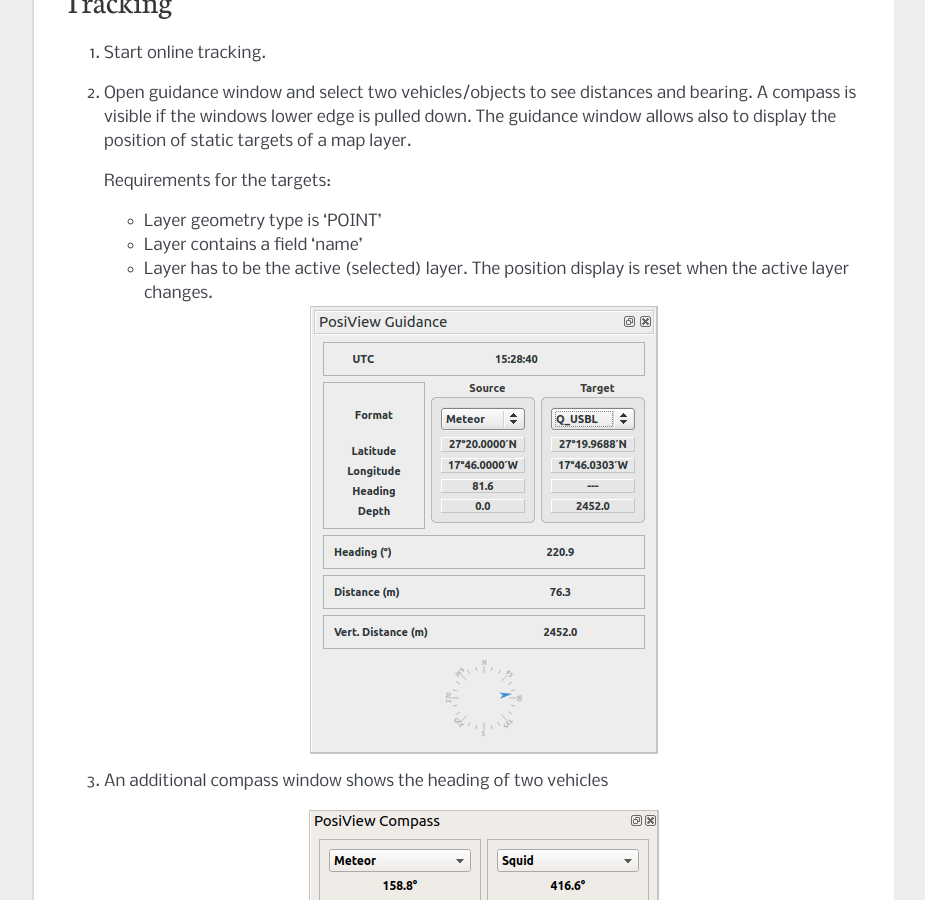
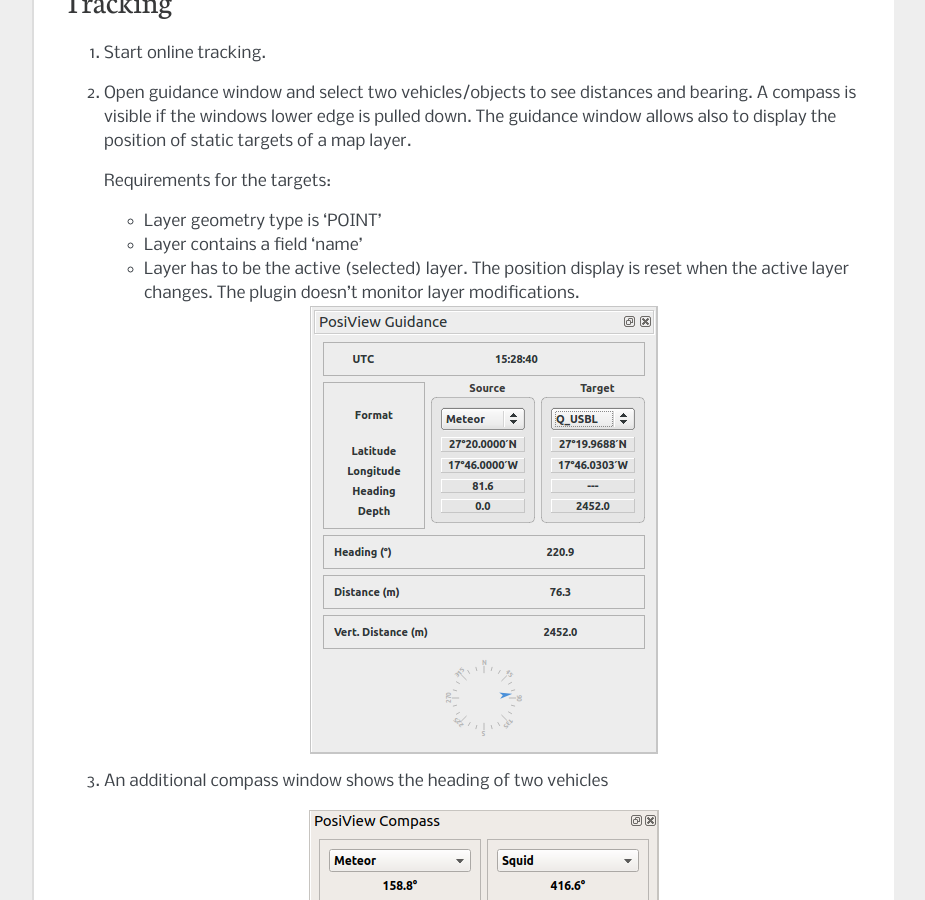
Before and after one commit to jrenken/qgis-PosiView, a Sphinx documentation site: the page built from help/source/index.rst, in a window 1280 px wide and 900 px high, scrolled down 2574 px. Shown: the whole window, without its empty margins (198-1123 px from the left). Built offline with Sphinx 7.4.7, drawn with Linux system fonts in a browser that asks for light colours; formulas are drawn with MathJax 3.

Commit message:
again docu

```diff
--- a/help/source/index.rst
+++ b/help/source/index.rst
@@ -102,7 +102,7 @@
 
    * Layer geometry type is 'POINT'
    * Layer contains a field 'name'
-   * Layer has to be the active (selected) layer. The position display is reset when the active layer changes.
+   * Layer has to be the active (selected) layer. The position display is reset when the active layer changes. The plugin doesn't monitor layer modifications.
 
    .. index:: Guidance window
 
```
